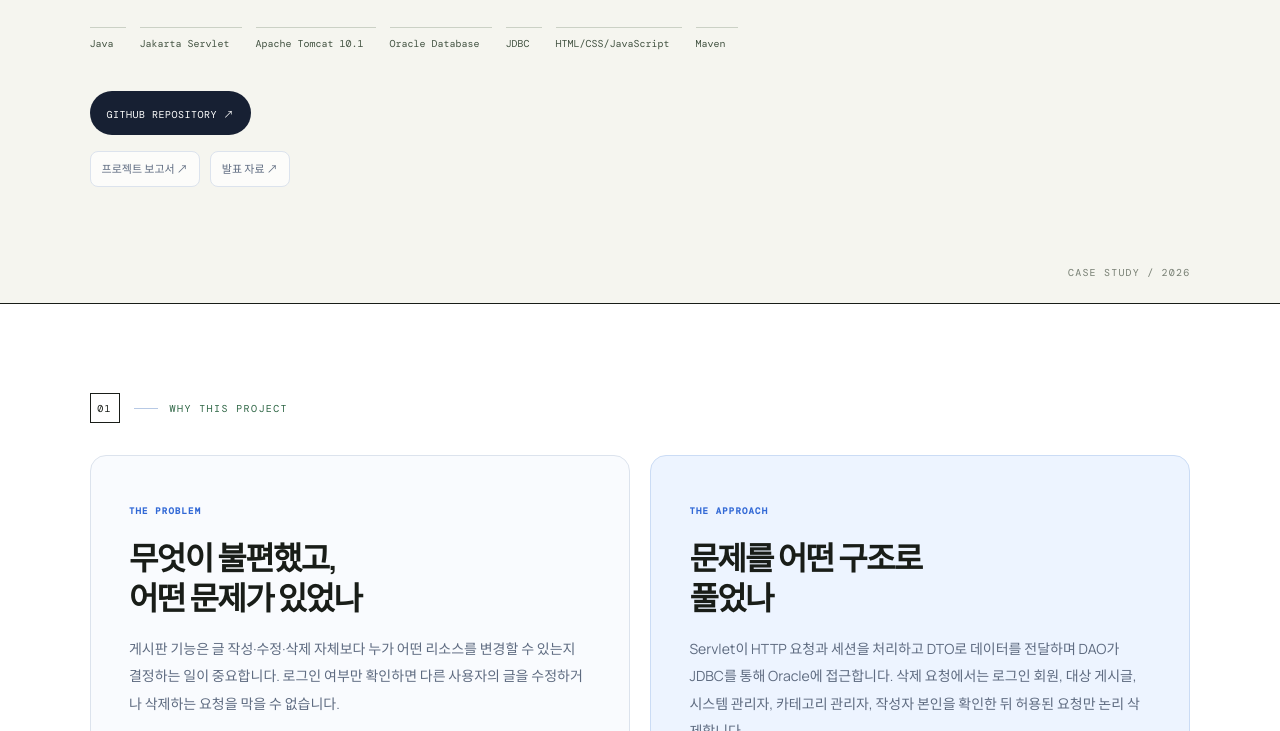
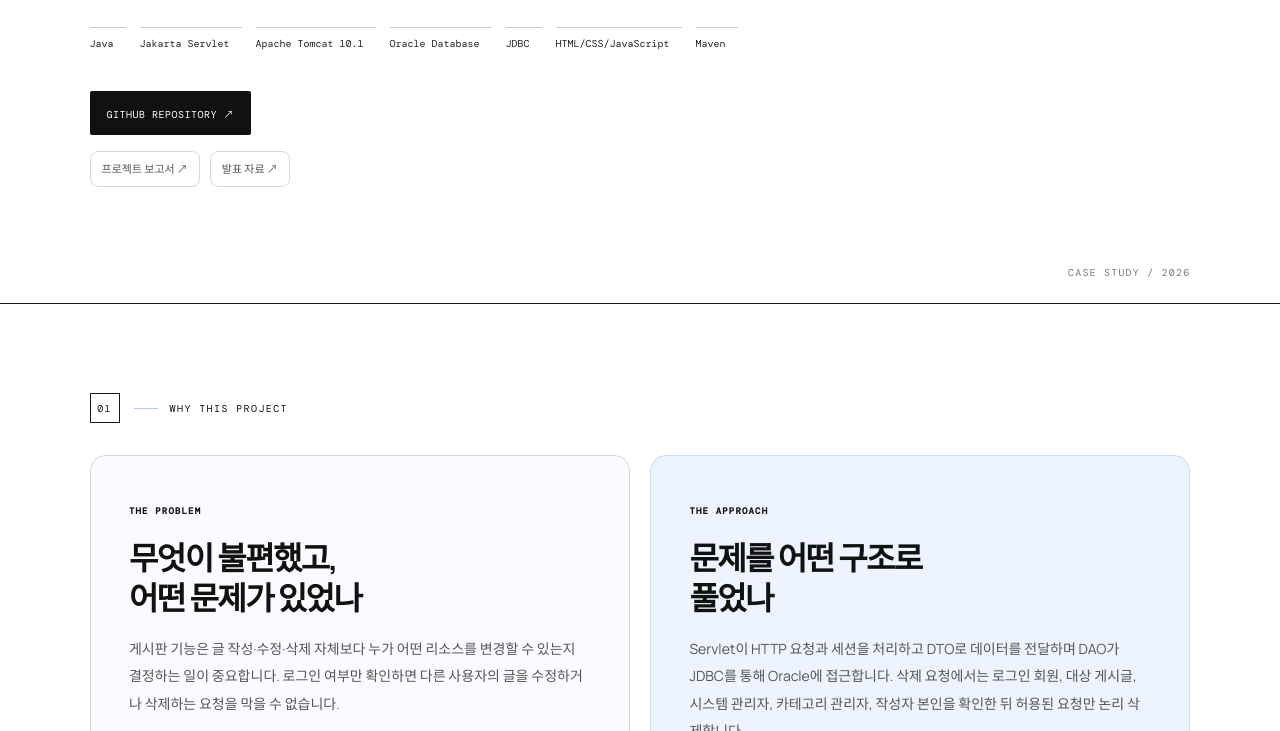
Before and after one commit to zuzusnasna/portfolio, a plain HTML site: page project-gamehub.html in a window 1280 px wide. Shown: the part 673-1404 px from the top of the page. Drawn offline with nearby package versions, Linux system fonts and the light colour scheme.

Commit message:
Apply monochrome portfolio theme

```diff
--- a/project-gamehub.html
+++ b/project-gamehub.html
@@ -11,6 +11,7 @@
 <link rel="stylesheet" href="project-detail.css">
 <link rel="stylesheet" href="portfolio-enhancements.css">
 <link rel="stylesheet" href="portfolio-detail-redesign.css?v=1">
+<link rel="stylesheet" href="portfolio-monochrome.css?v=1">
 </head>
 <body class="project-detail-page" data-project="game">
 <header class="site-header"><a class="brand" href="index.html#top">JUSANGHYEOK<span>.</span></a><nav aria-label="메인 메뉴"><a href="index.html#about">About</a><a href="index.html#projects">Projects</a><a href="index.html#method">Method</a><a href="index.html#contact">Contact</a></nav></header>
```
